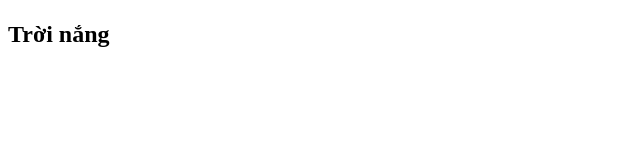
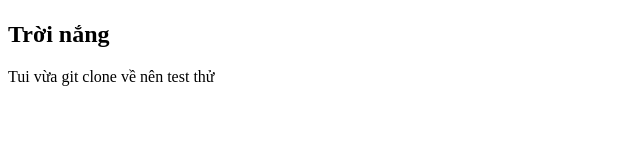
Before and after one commit to QuangKhai-dev/bc52_portfolio, a plain HTML site: page index.html in a window 1280 px wide. Shown: the whole page, without its empty margins (0-640 px from the left). Drawn offline with Linux system fonts and the light colour scheme.

Commit message:
day la lan dau su dung gitclone

```diff
--- a/index.html
+++ b/index.html
@@ -11,6 +11,7 @@
 <body>
   <h1></h1>
   <h2>Trời nắng</h2>
+  <p>Tui vừa git clone về nên test thử</p>
 
 </body>
 
```
